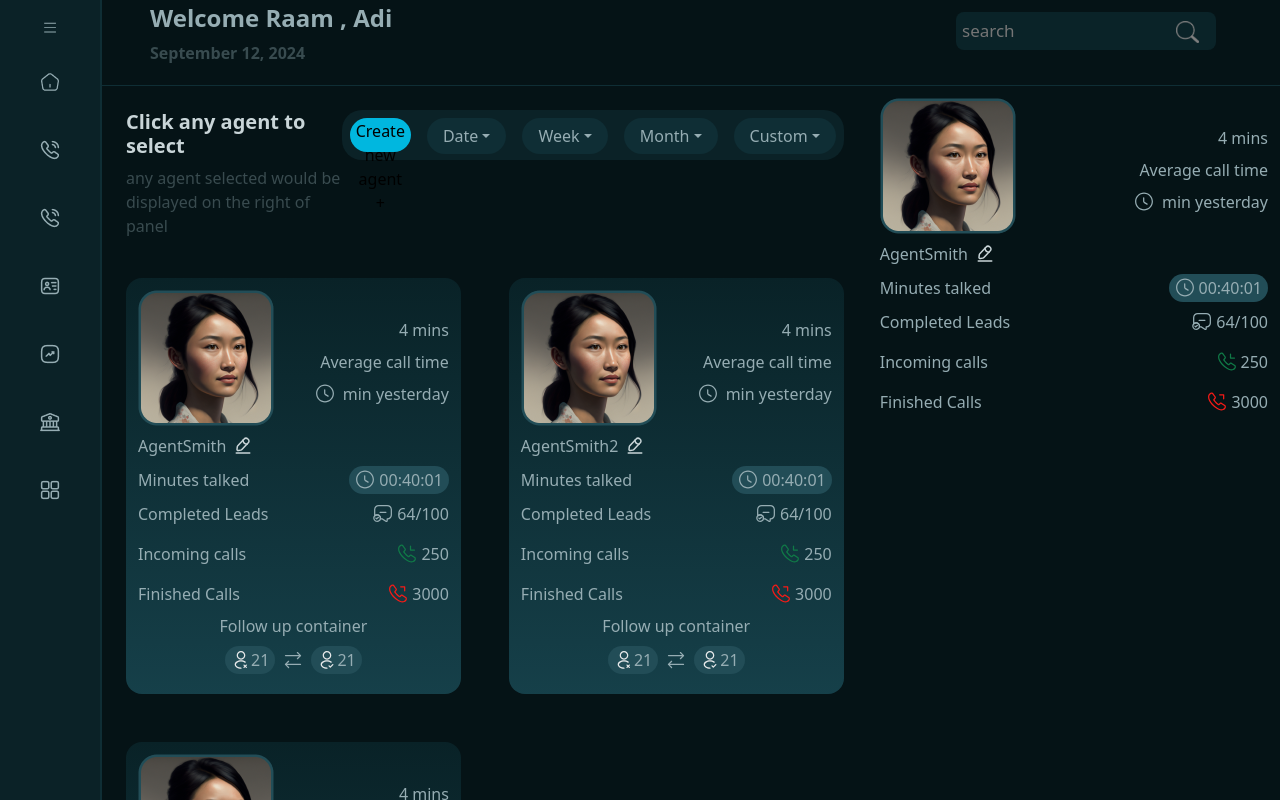
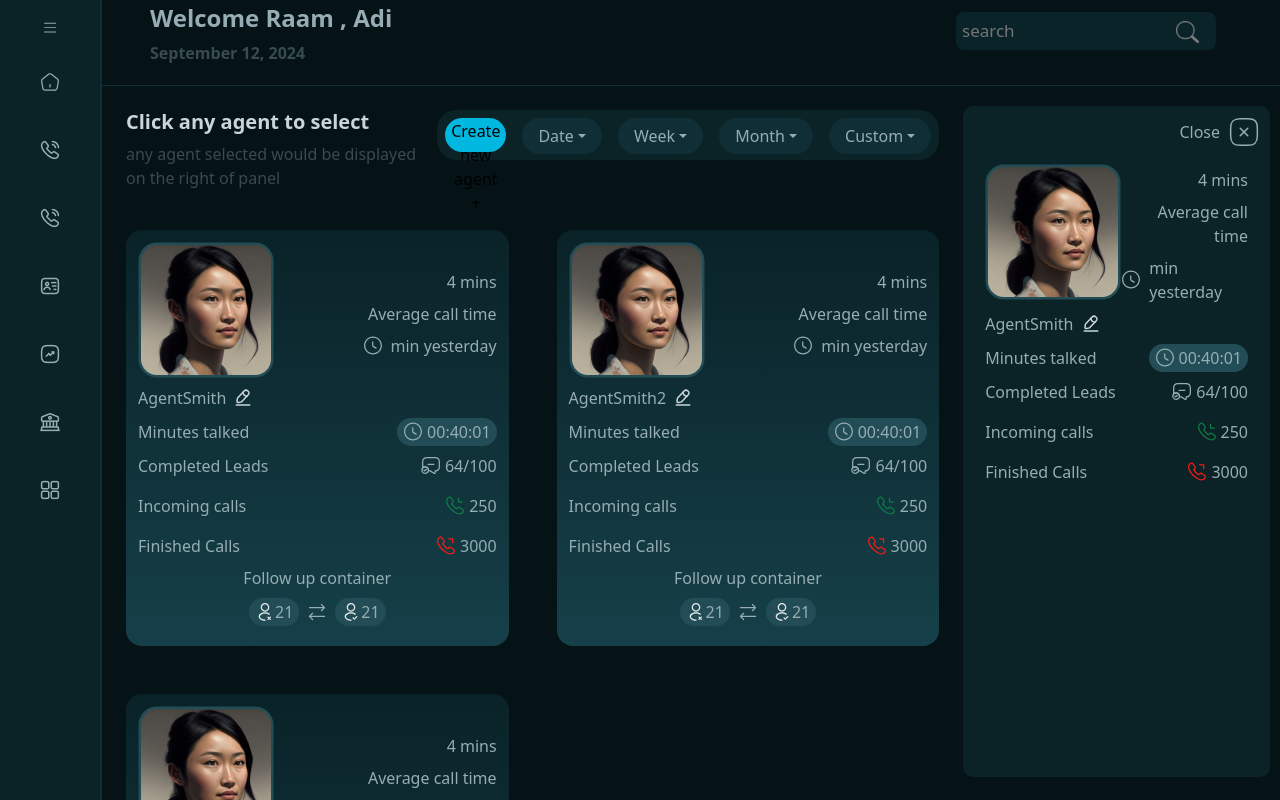
Before and after one commit to jodosjodos/agentCall, a React (Vite) app: page /agent in a window 1280 px wide. Both pictures are taken after a click on the element 298 px from the left and 413 px from the top of the page. Shown: the top 800 px of the page. Built offline with nearby package versions, Linux system fonts and the light colour scheme.

Commit message:
making side agent modeal

```diff
--- a/src/component/agents/AgentModal.tsx
+++ b/src/component/agents/AgentModal.tsx
@@ -20,12 +20,11 @@ const AgentContainer = styled.div<{ $isLeft?: boolean }>`
   border-radius: 16px;
   padding: 12px;
   color: white;
-  min-width: 320px;
-  width: ${(props) => (props.$isLeft ? "35%" : "")};
-  max-width: ${(props) => (props.$isLeft ? "25%" : "400px")};
+  max-width: ${(props) => (props.$isLeft ? "500px" : "550px")};
   height: fit-content;
+  width:${(props) => (props.$isLeft ? "50%" : "320px")}
 
-  min-width: ${(props) => (props.$isLeft ? "35%" : "320px")};
+  min-width: ${(props) => (props.$isLeft ? "380px" : "320px")};
   background: ${(props) =>
     props.$isLeft
       ? "transparent"
--- a/src/component/agents/AgentProfiles.tsx
+++ b/src/component/agents/AgentProfiles.tsx
@@ -7,13 +7,20 @@ const GridContainer = styled.div<{ $selected?: boolean }>`
   display: grid;
   flex-grow: 1;
   grid-template-columns:${(props) =>
-    props.$selected
-      ? "repeat(1, 1fr)"
-      : "repeat(2,1fr)"} ; /* Two columns by default */
+    props.$selected ? "repeat(1, 1fr)" : "repeat(2,1fr)"} ;
 
-  @media (min-width: 768px) {
-    grid-template-columns:${(props) =>
-      props.$selected ? "repeat(2, 1fr)" : "repeat(3,1fr)"} ;
+
+  @media (min-width: 2000px) {
+display:grid;
+grid-template-columns:${(props) =>
+  props.$selected ? "repeat(4, 1fr)" : "repeat(3,1fr)"} ;
+
+
+  };
+       @media (max-width: 2000px) {
+        grid-template-columns:${(props) =>
+          props.$selected ? "repeat(2, 1fr)" : "repeat(3,1fr)"}
+           ;
 `;
 const AgentProfileContainer = styled.div`
   width: 100%;
@@ -22,7 +29,24 @@ const AgentProfileSubContainer = styled.div`
   display: flex;
   width: 100%;
 `;
-
+const AgentProfileLeft = styled.div`
+  max-width: 600px;
+  margin: 20px 10px 0px 0px;
+  padding: 10px;
+  border-radius: 10px;
+  width: 35%;
+  background-color: #0b2227;
+  height: calc(100vh - 129px);
+`;
+const Row = styled.div`
+  display: flex;
+  align-items: center;
+  justify-content: space-between;
+`;
+const Paragraph = styled.p`
+  color: #96adb3;
+  margin-bottom: 0;
+`;
 export function AgentProfiles() {
   const [selectedAgent, setSelectedAgent] = useState<agentType | null>(null);
   return (
@@ -46,7 +70,22 @@ export function AgentProfiles() {
       </AgentProfileSubContainer>
 
       {selectedAgent != null && (
-        <AgentModal isLeft={true} key={selectedAgent.id} agent={selectedAgent}></AgentModal>
+        <AgentProfileLeft>
+          <Row className="gap-2 w-full justify-content-end ">
+            <Row
+              className="gap-2 align-items-center cursor-pointer"
+              onClick={() => setSelectedAgent(null)}
+            >
+              <Paragraph>Close</Paragraph>
+              <img src="/close.svg" alt="close" />
+            </Row>
+          </Row>
+          <AgentModal
+            isLeft={true}
+            key={selectedAgent.id}
+            agent={selectedAgent}
+          ></AgentModal>
+        </AgentProfileLeft>
       )}
     </AgentProfileContainer>
   );
--- a/src/index.css
+++ b/src/index.css
@@ -133,3 +133,6 @@ img.cursor-pointer {
   border-bottom-right-radius: 30px;
   padding-right: 10px !important;
 }
+.w-full{
+  width: 100%;
+}
```
